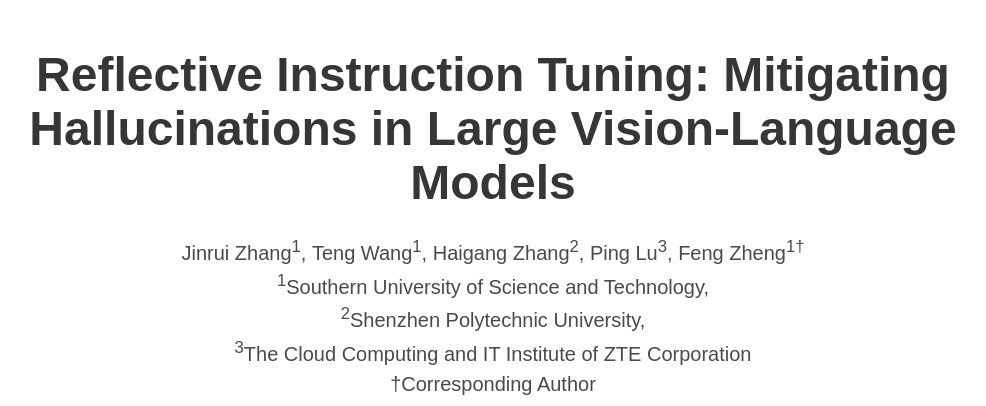
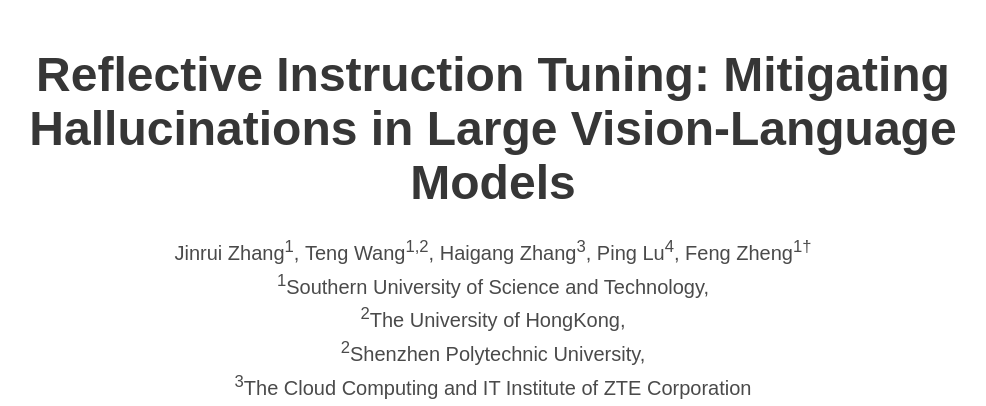
Before and after one commit to zjr2000/projects, a plain HTML site: page reverie/index.html in a window 1280 px wide. Shown: the top 406 px of the page, without its empty margins (147-1133 px from the left). Drawn offline with nearby package versions, Linux system fonts and the light colour scheme; some icons are missing; a web font is replaced by a local one.

Commit message:
Update project page

```diff
--- a/reverie/index.html
+++ b/reverie/index.html
@@ -57,14 +57,16 @@
             <div class="is-size-5 publication-authors">
               <!-- Paper authors -->
               <span class="author-block">Jinrui Zhang<sup>1</sup>,</span>
-              <span class="author-block">Teng Wang<sup>1</sup>,</span>
-              <span class="author-block">Haigang Zhang<sup>2</sup>,</span>
-              <span class="author-block">Ping Lu<sup>3</sup>,</span>
+              <span class="author-block">Teng Wang<sup>1,2</sup>,</span>
+              <span class="author-block">Haigang Zhang<sup>3</sup>,</span>
+              <span class="author-block">Ping Lu<sup>4</sup>,</span>
               <span class="author-block">Feng Zheng<sup>1</sup><sup>†</sup></span>
             </div>
 
             <div class="is-size-5 publication-authors">
               <span class="author-block"><sup>1</sup>Southern University of Science and Technology,</span>
+              <br>
+              <span class="author-block"><sup>2</sup>The University of HongKong,</span>
               <br>
               <span class="author-block"><sup>2</sup>Shenzhen Polytechnic University,</span>
               <br>
```
